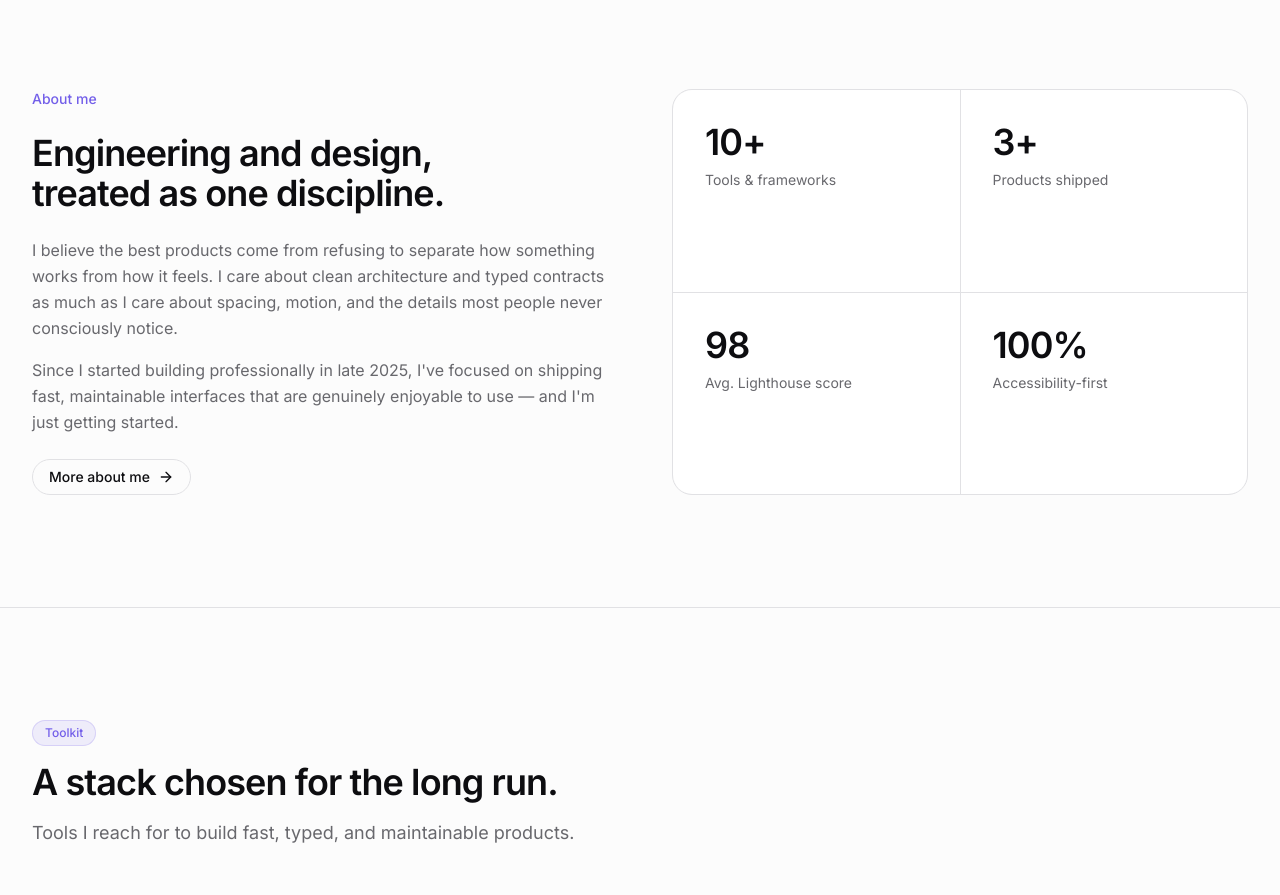
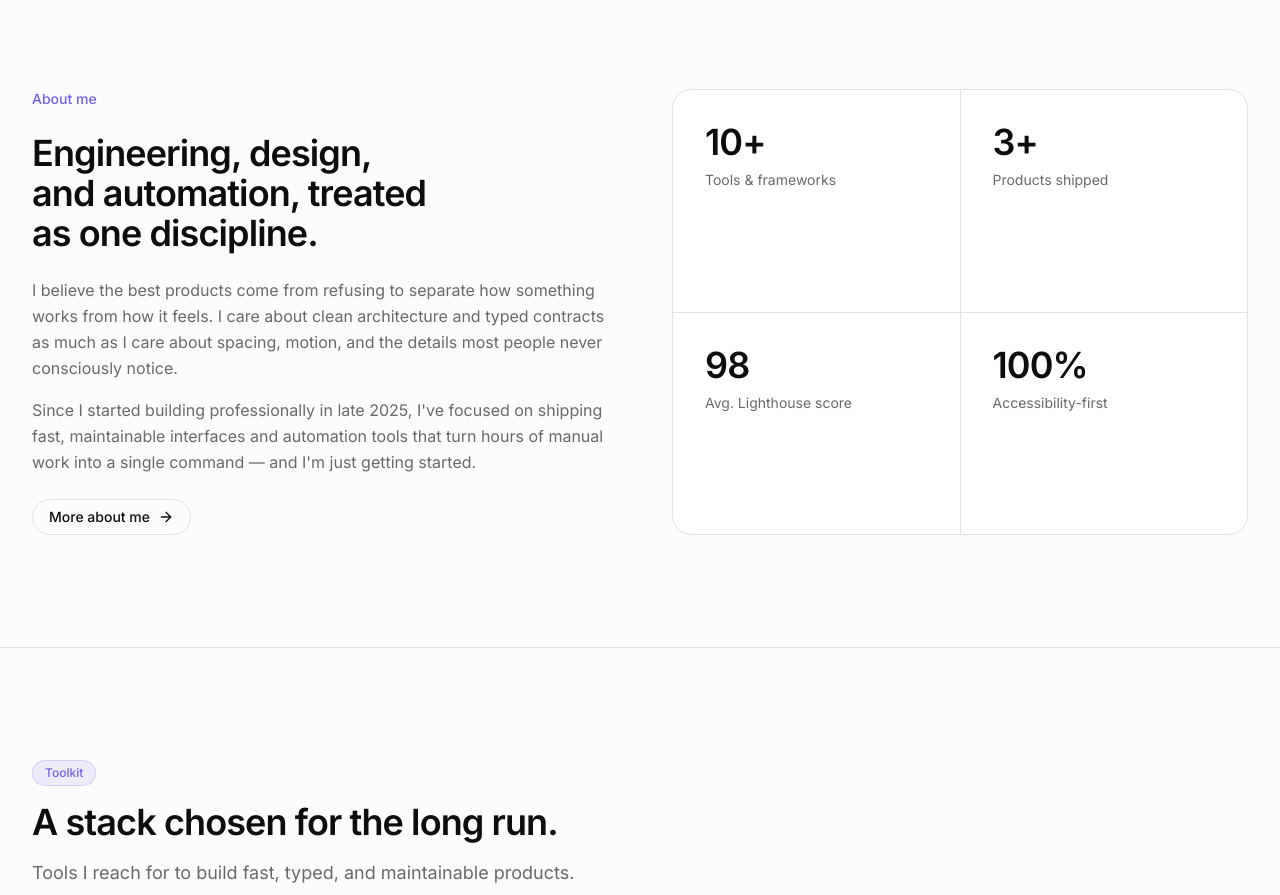
Before and after one commit to ihsanhadhrami/web-portfolio, a React (Vite) app: page / in a window 1280 px wide. Shown: the part 4000-4895 px from the top of the page. Built offline with nearby package versions, Linux system fonts and the light colour scheme; no server answers.

Commit message:
Make About bio consistent with the automation engineer title
AboutPage still called it "design engineer" and the homepage about
section never mentioned automation at all.

```diff
--- a/src/components/sections/about-section.tsx
+++ b/src/components/sections/about-section.tsx
@@ -18,7 +18,7 @@ export function AboutSection() {
         <Reveal className="flex flex-col gap-6">
           <span className="text-sm font-medium text-primary">About me</span>
           <h2 className="text-3xl font-semibold tracking-tight text-balance sm:text-4xl">
-            Engineering and design, treated as one discipline.
+            Engineering, design, and automation, treated as one discipline.
           </h2>
           <div className="flex flex-col gap-4 text-base leading-relaxed text-muted-foreground">
             <p>
@@ -29,8 +29,9 @@ export function AboutSection() {
             </p>
             <p>
               Since I started building professionally in late 2025, I've
-              focused on shipping fast, maintainable interfaces that are
-              genuinely enjoyable to use — and I'm just getting started.
+              focused on shipping fast, maintainable interfaces and automation
+              tools that turn hours of manual work into a single command — and
+              I'm just getting started.
             </p>
           </div>
           <Button asChild variant="outline" size="sm" className="w-fit">
--- a/src/pages/About/AboutPage.tsx
+++ b/src/pages/About/AboutPage.tsx
@@ -42,7 +42,7 @@ export default function AboutPage() {
       <PageHeader
         eyebrow="About"
         title="I build for the web, obsessively."
-        description="A web developer and design engineer who treats how something works and how it feels as the same problem."
+        description="A web developer and automation engineer who treats how something works and how it feels as the same problem."
       />
 
       <Section>
```
